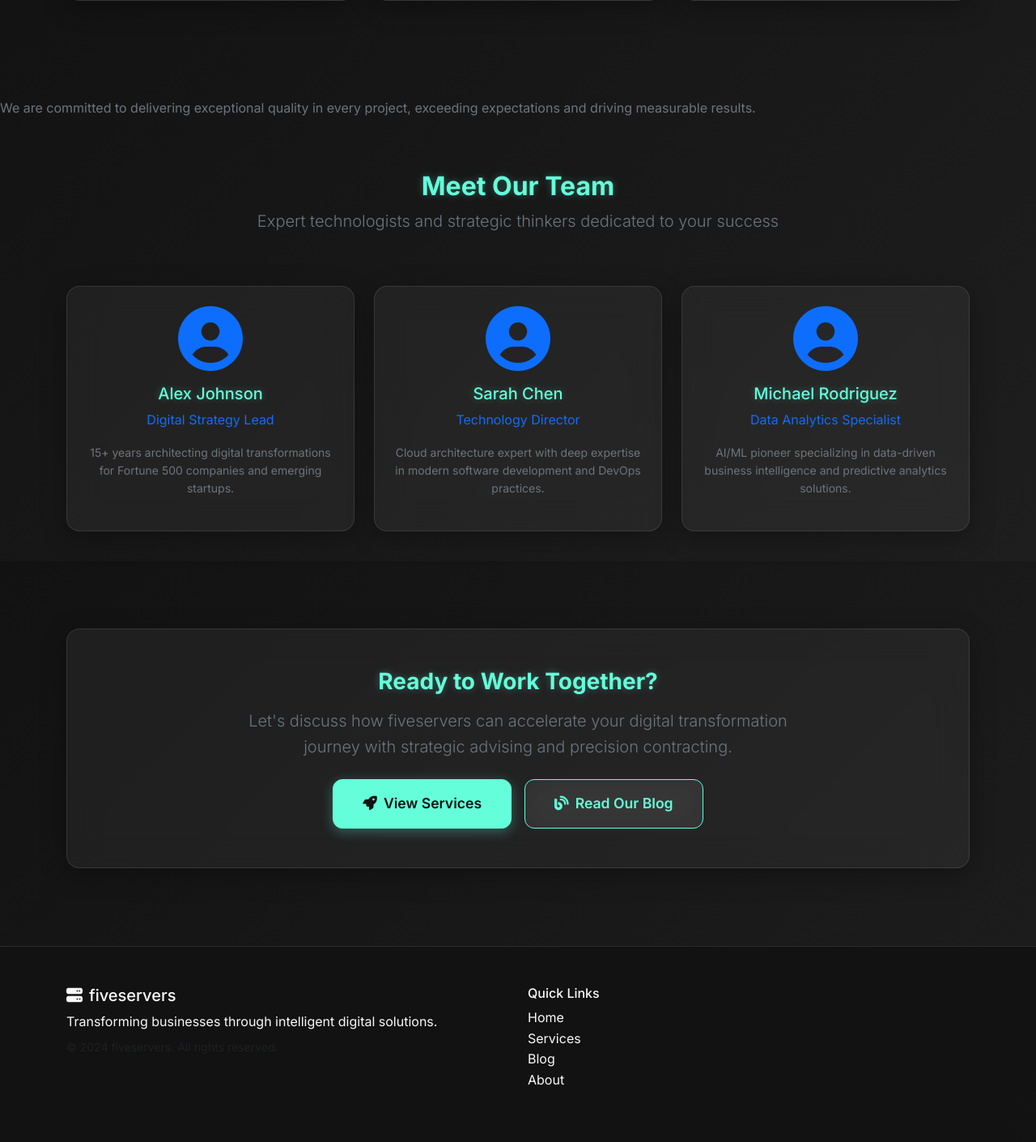
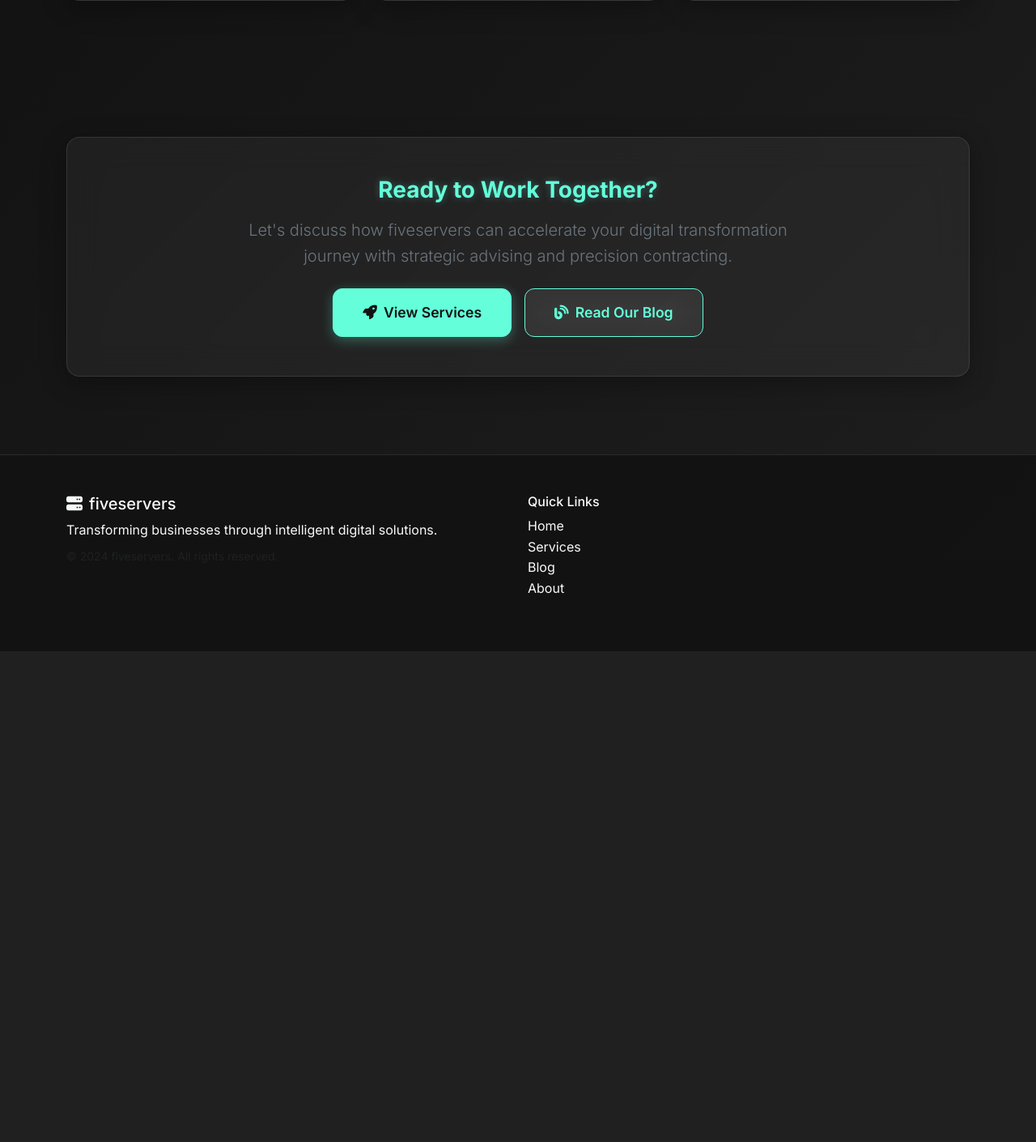
Before and after one commit to loujr/fiveservers, a Flask app: page /about in a window 1280 px wide. Shown: the part 2507-3917 px from the top of the page at 81% size. After the commit the page ends 3311 px from the top, so only its background shows below. Run offline with Flask 3, Linux system fonts and the light colour scheme.

Commit message:
Remove Meet Our Team section and Key Takeaways from blog posts
Co-authored-by: loujr <61295275+loujr@users.noreply.github.com>

```diff
--- a/static/css/style.css
+++ b/static/css/style.css
@@ -249,7 +249,7 @@ body {
     color: var(--text-primary);
 }
 
-.value-card, .team-card {
+.value-card {
     background: var(--glass-bg);
     backdrop-filter: var(--glass-blur);
     -webkit-backdrop-filter: var(--glass-blur);
@@ -260,7 +260,7 @@ body {
     color: var(--text-primary);
 }
 
-.value-card:hover, .team-card:hover {
+.value-card:hover {
     transform: translateY(-8px);
     box-shadow: var(--glass-shadow-hover);
     border-color: var(--primary-color);
--- a/static/js/script.js
+++ b/static/js/script.js
@@ -246,7 +246,7 @@ document.addEventListener('DOMContentLoaded', function() {
     }, observerOptions);
 
     // Observe elements for animation
-    document.querySelectorAll('.glass-card, .feature-card, .service-card, .value-card, .team-card').forEach(el => {
+    document.querySelectorAll('.glass-card, .feature-card, .service-card, .value-card').forEach(el => {
         el.style.opacity = '0';
         el.style.transform = 'translateY(30px)';
         el.style.transition = 'opacity 0.8s ease, transform 0.8s ease';
@@ -311,7 +311,7 @@ document.addEventListener('DOMContentLoaded', function() {
     }, observerOptions);
 
     // Observe elements for animation
-    document.querySelectorAll('.feature-card, .service-card, .value-card, .team-card').forEach(el => {
+    document.querySelectorAll('.feature-card, .service-card, .value-card').forEach(el => {
         el.style.opacity = '0';
         el.style.transform = 'translateY(20px)';
         el.style.transition = 'opacity 0.6s ease, transform 0.6s ease';
--- a/templates/about.html
+++ b/templates/about.html
@@ -146,66 +146,7 @@
         </div>
     </div>
 </section>
-                    <p class="text-secondary">
-                        We are committed to delivering exceptional quality in every project,
-                        exceeding expectations and driving measurable results.
-                    </p>
-                </div>
-            </div>
-        </div>
-    </div>
-</section>
 
-<!-- Team Section -->
-<section class="team-section py-5">
-    <div class="container">
-        <div class="row">
-            <div class="col-12 text-center mb-5">
-                <h2 class="fw-bold text-primary-glow">Meet Our Team</h2>
-                <p class="lead text-secondary">Expert technologists and strategic thinkers dedicated to your success</p>
-            </div>
-
-            <div class="col-lg-4 col-md-6 mb-4">
-                <div class="glass-card text-center p-4">
-                    <div class="team-avatar mb-3">
-                        <i class="fas fa-user-circle fa-5x text-primary"></i>
-                    </div>
-                    <h5 class="text-primary-glow">Alex Johnson</h5>
-                    <p class="text-primary">Digital Strategy Lead</p>
-                    <p class="text-secondary small">
-                        15+ years architecting digital transformations for Fortune 500 companies and emerging startups.
-                    </p>
-                </div>
-            </div>
-
-            <div class="col-lg-4 col-md-6 mb-4">
-                <div class="glass-card text-center p-4">
-                    <div class="team-avatar mb-3">
-                        <i class="fas fa-user-circle fa-5x text-primary"></i>
-                    </div>
-                    <h5 class="text-primary-glow">Sarah Chen</h5>
-                    <p class="text-primary">Technology Director</p>
-                    <p class="text-secondary small">
-                        Cloud architecture expert with deep expertise in modern software development and DevOps practices.
-                    </p>
-                </div>
-            </div>
-
-            <div class="col-lg-4 col-md-6 mb-4">
-                <div class="glass-card text-center p-4">
-                    <div class="team-avatar mb-3">
-                        <i class="fas fa-user-circle fa-5x text-primary"></i>
-                    </div>
-                    <h5 class="text-primary-glow">Michael Rodriguez</h5>
-                    <p class="text-primary">Data Analytics Specialist</p>
-                    <p class="text-secondary small">
-                        AI/ML pioneer specializing in data-driven business intelligence and predictive analytics solutions.
-                    </p>
-                </div>
-            </div>
-        </div>
-    </div>
-</section>
 
 <!-- Contact CTA -->
 <section class="contact-cta-section py-5">
```
Also changed, not shown: templates/blog_post.html (+0 -9 lines).
